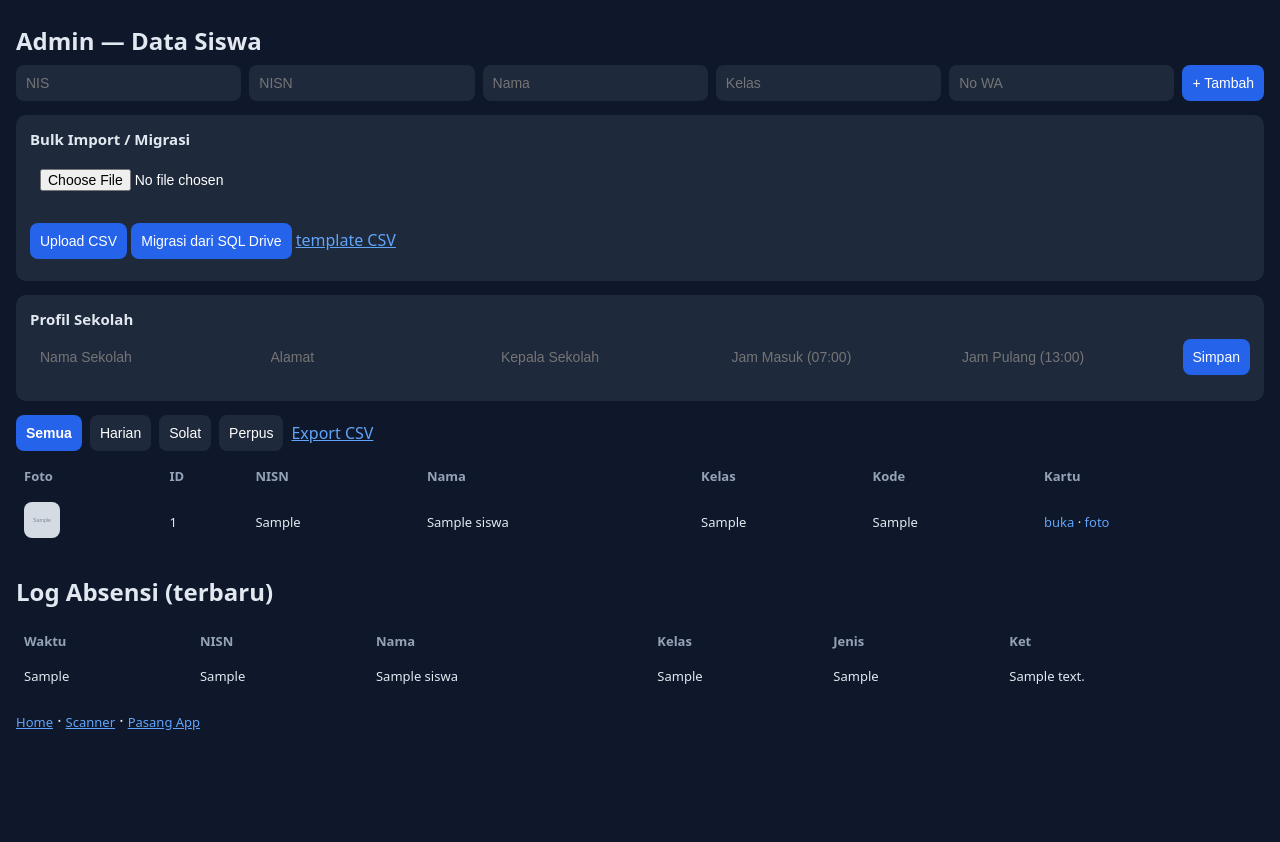
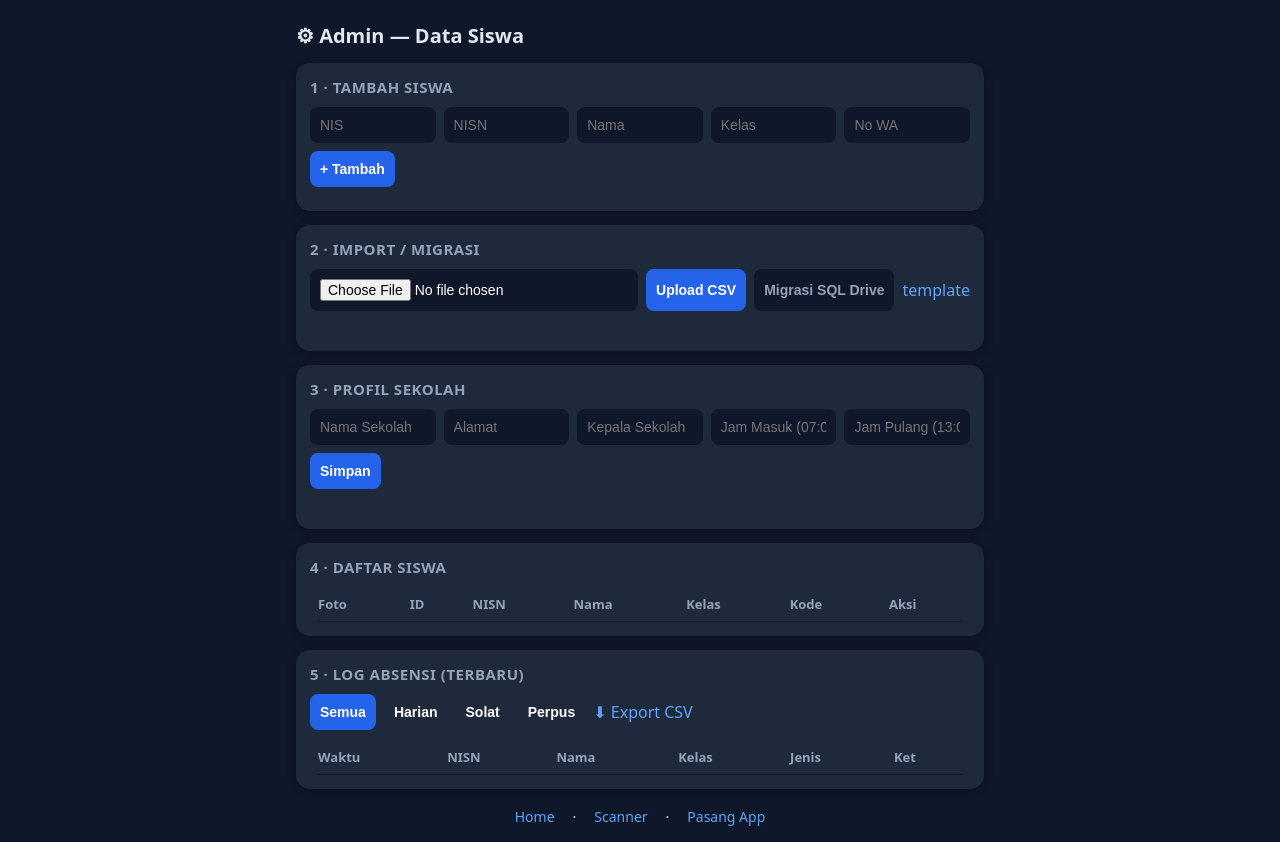
Before and after one commit to yudisimoet-ctrl/absensi-kartu-pelajar, a Flask app: page /admin in a window 1280 px wide. Before the commit the page ends 730 px from the top, so only its background shows below. Run offline with Flask 3, Linux system fonts and the light colour scheme; data comes from the database, SQL or seed files in the repository; tables that the repository leaves empty hold one stand-in row (values such as "Sample post"); grey boxes marked "Sample" are stand-in pictures; lists and menus that the app fills with data are empty.

Commit message:
Admin rapih (card UI) + fitur hapus siswa (DELETE, hapus foto+log)

```diff
--- a/app.py
+++ b/app.py
@@ -153,6 +153,26 @@
     db = get_db()
     rows = db.execute("SELECT * FROM siswa ORDER BY id DESC").fetchall()
     return jsonify([dict(r) for r in rows])
+
+
+@app.route("/api/siswa/<int:siswa_id>", methods=["DELETE"])
+def del_siswa(siswa_id):
+    db = get_db()
+    s = db.execute("SELECT * FROM siswa WHERE id=?", (siswa_id,)).fetchone()
+    if not s:
+        return jsonify({"ok": False, "msg": "siswa tidak ada"}), 404
+    # hapus foto kalau ada
+    foto = s["foto"] or ""
+    if foto.startswith("/foto/"):
+        try:
+            os.remove(os.path.join(UPLOAD_DIR, os.path.basename(foto)))
+        except OSError:
+            pass
+    db.execute("DELETE FROM absensi WHERE siswa_id=?", (siswa_id,))
+    db.execute("DELETE FROM siswa WHERE id=?", (siswa_id,))
+    db.commit()
+    return jsonify({"ok": True, "msg": f"siswa {siswa_id} dihapus"})
+
 
 
 @app.route("/api/siswa/bulk", methods=["POST"])
--- a/templates/admin.html
+++ b/templates/admin.html
@@ -6,29 +6,37 @@
 <link rel="manifest" href="/manifest.webmanifest">
 <title>Admin Absensi</title>
 <style>
-  body{font-family:system-ui,Arial;background:#0f172a;color:#e2e8f0;margin:0;padding:16px}
-  h2{margin:8px 0}
+  *{box-sizing:border-box}
+  body{font-family:system-ui,-apple-system,Arial;background:#0f172a;color:#e2e8f0;margin:0;padding:16px;max-width:720px;margin:0 auto}
+  h2{margin:6px 0 14px;font-size:20px}
+  .card{background:#1e293b;border-radius:14px;padding:14px;margin-bottom:14px;box-shadow:0 2px 10px rgba(0,0,0,.3)}
+  .card h3{margin:0 0 10px;font-size:15px;color:#94a3b8;text-transform:uppercase;letter-spacing:.5px}
   input,button,select{padding:10px;border-radius:8px;border:0;font-size:14px}
-  .form{display:flex;gap:8px;flex-wrap:wrap;margin-bottom:12px}
-  input{flex:1;min-width:120px;background:#1e293b;color:#fff}
-  button{background:#2563eb;color:#fff;cursor:pointer}
-  .box{background:#1e293b;padding:14px;border-radius:10px;margin:14px 0}
-  .box h3{margin:0 0 10px;font-size:15px}
-  table{width:100%;border-collapse:collapse;font-size:13px;margin-top:8px}
-  th,td{padding:8px;border-bottom:1px solid #0f172a;text-align:left}
-  th{color:#94a3b8}
-  .nav a{color:#60a5fa;font-size:13px}
-  .logs{max-height:260px;overflow:auto}
-  .kartu-link{color:#60a5fa;text-decoration:none}
-  .msg{font-size:13px;margin-top:8px;color:#4ade80}
-  .tabs{display:flex;gap:8px;margin-bottom:8px;flex-wrap:wrap}
+  input,select{background:#0f172a;color:#fff;flex:1;min-width:110px}
+  button{background:#2563eb;color:#fff;cursor:pointer;font-weight:600}
+  button.alt{background:#0f172a;color:#94a3b8}
+  button.danger{background:#dc2626}
+  .form{display:flex;gap:8px;flex-wrap:wrap;margin-bottom:10px}
+  .msg{font-size:13px;margin-top:8px;color:#4ade80;min-height:16px}
+  .tabs{display:flex;gap:8px;margin-bottom:10px;flex-wrap:wrap}
   .tabs button{background:#1e293b}
-  .tabs button.aktif{background:#2563eb;font-weight:bold}
+  .tabs button.aktif{background:#2563eb;font-weight:700}
+  .tbl-wrap{max-height:300px;overflow:auto;border-radius:10px}
+  table{width:100%;border-collapse:collapse;font-size:13px}
+  th,td{padding:8px;border-bottom:1px solid #0f172a;text-align:left;vertical-align:middle}
+  th{color:#94a3b8;position:sticky;top:0;background:#1e293b}
+  .foto{width:34px;height:34px;border-radius:8px;object-fit:cover;vertical-align:middle}
+  a.link{color:#60a5fa;text-decoration:none}
+  .nav{display:flex;justify-content:center;gap:18px;margin-top:18px;font-size:14px}
+  .nav a{color:#60a5fa;text-decoration:none}
+  label.up{color:#60a5fa;cursor:pointer}
 </style>
 </head>
 <body>
-<h2>Admin — Data Siswa</h2>
+<h2>⚙ Admin — Data Siswa</h2>
 
+<div class="card">
+  <h3>1 · Tambah Siswa</h3>
   <div class="form">
     <input id="nis" placeholder="NIS">
     <input id="nisn" placeholder="NISN">
@@ -37,18 +45,21 @@
     <input id="nowa" placeholder="No WA">
     <button onclick="tambah()">+ Tambah</button>
   </div>
+</div>
 
-<div class="box">
-  <h3>Bulk Import / Migrasi</h3>
-  <input type="file" id="csvfile" accept=".csv"><br><br>
+<div class="card">
+  <h3>2 · Import / Migrasi</h3>
+  <div class="form">
+    <input type="file" id="csvfile" accept=".csv">
     <button onclick="uploadCsv()">Upload CSV</button>
-  <button onclick="migrate()">Migrasi dari SQL Drive</button>
-  <a href="/api/template.csv" style="color:#60a5fa">template CSV</a>
+    <button class="alt" onclick="migrate()">Migrasi SQL Drive</button>
+    <a class="link" href="/api/template.csv" style="align-self:center">template</a>
+  </div>
   <div id="m1" class="msg"></div>
 </div>
 
-<div class="box">
-  <h3>Profil Sekolah</h3>
+<div class="card">
+  <h3>3 · Profil Sekolah</h3>
   <div class="form">
     <input id="p_nama" placeholder="Nama Sekolah">
     <input id="p_alamat" placeholder="Alamat">
@@ -60,27 +71,34 @@
   <div id="m2" class="msg"></div>
 </div>
 
+<div class="card">
+  <h3>4 · Daftar Siswa</h3>
+  <div class="tbl-wrap">
+    <table id="tbl">
+      <thead><tr><th>Foto</th><th>ID</th><th>NISN</th><th>Nama</th><th>Kelas</th><th>Kode</th><th>Aksi</th></tr></thead>
+      <tbody></tbody>
+    </table>
+  </div>
+</div>
+
+<div class="card">
+  <h3>5 · Log Absensi (terbaru)</h3>
   <div class="tabs">
     <button class="aktif" onclick="setJenis('all',this)">Semua</button>
     <button onclick="setJenis('harian',this)">Harian</button>
     <button onclick="setJenis('solat',this)">Solat</button>
     <button onclick="setJenis('perpus',this)">Perpus</button>
-  <a href="/api/export/csv" style="color:#60a5fa;align-self:center">Export CSV</a>
+    <a class="link" href="/api/export/csv" style="align-self:center">⬇ Export CSV</a>
   </div>
-
-<table id="tbl">
-  <thead><tr><th>Foto</th><th>ID</th><th>NISN</th><th>Nama</th><th>Kelas</th><th>Kode</th><th>Kartu</th></tr></thead>
-  <tbody></tbody>
-</table>
-
-<h2 style="margin-top:24px">Log Absensi (terbaru)</h2>
-<div class="logs">
+  <div class="tbl-wrap">
     <table id="logtbl">
       <thead><tr><th>Waktu</th><th>NISN</th><th>Nama</th><th>Kelas</th><th>Jenis</th><th>Ket</th></tr></thead>
       <tbody></tbody>
     </table>
   </div>
-<div class="nav" style="margin-top:16px"><a href="/">Home</a> · <a href="/scanner">Scanner</a> · <a href="#" onclick="installPWA()">Pasang App</a></div>
+</div>
+
+<div class="nav"><a href="/">Home</a> · <a href="/scanner">Scanner</a> · <a href="#" onclick="installPWA()">Pasang App</a></div>
 
 <script>
 let jenisLog='all';
@@ -90,18 +108,34 @@
   p_masuk.value=p.jam_masuk||'';p_pulang.value=p.jam_pulang||'';
 }
 async function saveProfil(){
-  const d={nama_sekolah:p_nama.value,nisn:'',alamat:p_alamat.value,kepala_sekolah:p_kepsek.value,jam_masuk:p_masuk.value,jam_pulang:p_pulang.value};
+  const d={nama_sekolah:p_nama.value,alamat:p_alamat.value,kepala_sekolah:p_kepsek.value,jam_masuk:p_masuk.value,jam_pulang:p_pulang.value};
   const r=await fetch('/api/profil',{method:'POST',headers:{'Content-Type':'application/json'},body:JSON.stringify(d)});
   m2.textContent=(await r.json()).ok?'Tersimpan':'Gagal';
 }
 async function tampil(){
   const s=await(await fetch('/api/siswa')).json();
   document.querySelector('#tbl tbody').innerHTML=s.map(x=>
-    `<tr><td>${x.foto?`<img src="${x.foto}" style="width:36px;height:36px;border-radius:8px;object-fit:cover">`:'👤'}</td><td>${x.id}</td><td>${x.nisn||'-'}</td><td>${x.nama}</td><td>${x.kelas||'-'}</td><td>${x.kode}</td><td><a class="kartu-link" href="/kartu/${x.id}" target="_blank">buka</a> · <label style="color:#60a5fa;cursor:pointer">foto<input type="file" accept="image/*" style="display:none" onchange="upFoto(${x.id},this)"></label></td></tr>`).join('');
+    `<tr>
+      <td>${x.foto?`<img class="foto" src="${x.foto}">`:'👤'}</td>
+      <td>${x.id}</td><td>${x.nisn||'-'}</td><td>${x.nama}</td><td>${x.kelas||'-'}</td><td>${x.kode}</td>
+      <td>
+        <a class="link" href="/kartu/${x.id}" target="_blank">kartu</a> ·
+        <label class="up">foto<input type="file" accept="image/*" style="display:none" onchange="upFoto(${x.id},this)"></label> ·
+        <a class="link" style="color:#f87171;cursor:pointer" onclick="hapus(${x.id},'${x.nama}')">hapus</a>
+      </td>
+    </tr>`).join('');
   const url='/api/logs'+(jenisLog!=='all'?('?jenis='+jenisLog):'');
   const l=await(await fetch(url)).json();
   document.querySelector('#logtbl tbody').innerHTML=l.map(x=>
     `<tr><td>${x.waktu}</td><td>${x.nisn||'-'}</td><td>${x.nama}</td><td>${x.kelas||'-'}</td><td>${x.jenis}</td><td>${x.keterangan||''}</td></tr>`).join('');
+}
+async function tambah(){
+  const d={nis:nis.value.trim(),nisn:nisn.value.trim(),nama:nama.value.trim(),kelas:kelas.value.trim(),no_wa:nowa.value.trim()};
+  if(!d.nisn||!d.nama){alert('NISN & Nama wajib');return;}
+  const r=await fetch('/api/siswa',{method:'POST',headers:{'Content-Type':'application/json'},body:JSON.stringify(d)});
+  const j=await r.json();
+  if(j.ok){nis.value=nisn.value=nama.value=kelas.value=nowa.value='';tampil();}
+  else alert(j.msg);
 }
 async function upFoto(id,input){
   const f=input.files[0]; if(!f)return;
@@ -110,13 +144,12 @@
   const j=await r.json();
   if(j.ok) tampil(); else alert(j.msg);
 }
-async function tambah(){
-  const d={nis:nis.value.trim(),nisn:nisn.value.trim(),nama:nama.value.trim(),kelas:kelas.value.trim(),no_wa:nowa.value.trim()};
-  if(!d.nisn||!d.nama){alert('NISN & Nama wajib');return;}
-  const r=await fetch('/api/siswa',{method:'POST',headers:{'Content-Type':'application/json'},body:JSON.stringify(d)});
+async function hapus(id,nama){
+  if(!confirm('Hapus siswa "'+nama+'"? Data absensinya ikut terhapus.'))return;
+  const r=await fetch('/api/siswa/'+id,{method:'DELETE'});
   const j=await r.json();
-  if(j.ok){nis.value=nisn.value=nama.value=kelas.value=nowa.value='';tampil();}
-  else alert(j.msg);
+  m1.textContent=j.ok?('Dihapus: '+nama):(j.msg||'Gagal');
+  tampil();
 }
 async function uploadCsv(){
   const f=csvfile.files[0]; if(!f){alert('pilih CSV');return;}
@@ -127,8 +160,8 @@
   tampil();
 }
 async function migrate(){
-  if(!confirm('Migrasi siswa + profil dari db-absensi-qr-v5-39-ok.sql?'))return;
-  const r=await fetch('/api/migrate',{method:'POST',headers:{'Content-Type':'application/json'},body:'{}'});
+  if(!confirm('Migrasi siswa + profil dari db-absensi-qr-v5-39-ok.sql? (data lama digabung)'))return;
+  const r=await fetch('/api/migrate',{method:'POST',headers:{'Content-Type':'application/json'},body:'{}');
   const j=await r.json();
   m1.textContent=`Migrasi: ${j.siswa} siswa, profil=${j.profil}`;
   loadProfil();tampil();
```
Lines whose indentation alone changed are shown as unchanged.
